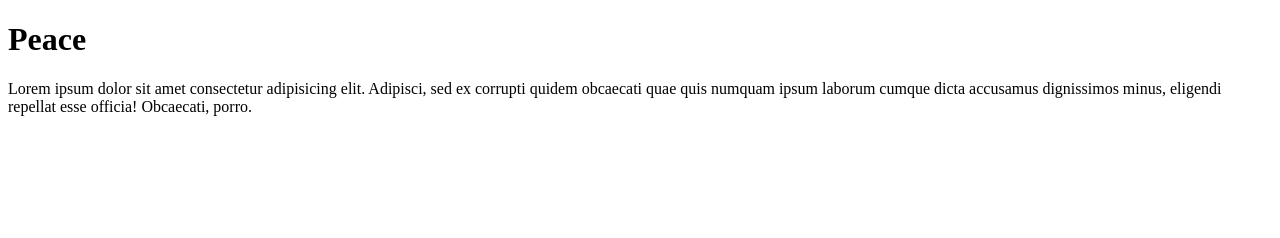
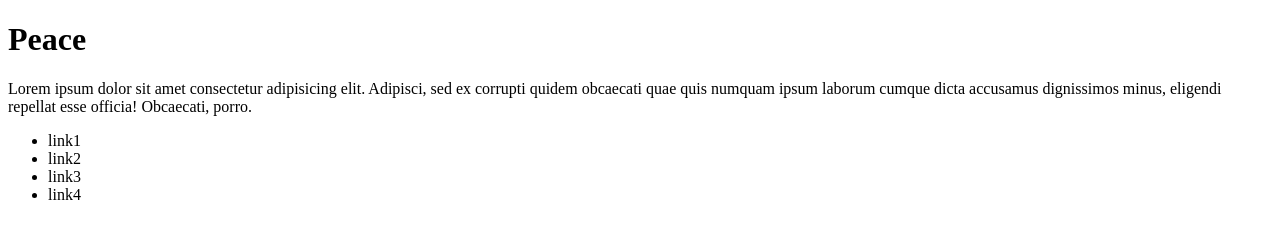
Before and after one commit to dvd2x/git-and-github, a plain HTML site: page index.html in a window 1280 px wide. Drawn offline with Linux system fonts and the light colour scheme.

Commit message:
added navigation

```diff
--- a/index.html
+++ b/index.html
@@ -14,5 +14,22 @@
       accusamus dignissimos minus, eligendi repellat esse officia! Obcaecati,
       porro.
     </p>
+
+    <nav>
+      <ul>
+        <li>
+          <div href="#">link1</div>
+        </li>
+        <li>
+          <div href="#">link2</div>
+        </li>
+        <li>
+          <div href="#">link3</div>
+        </li>
+        <li>
+          <div href="#">link4</div>
+        </li>
+      </ul>
+    </nav>
   </body>
 </html>
```
